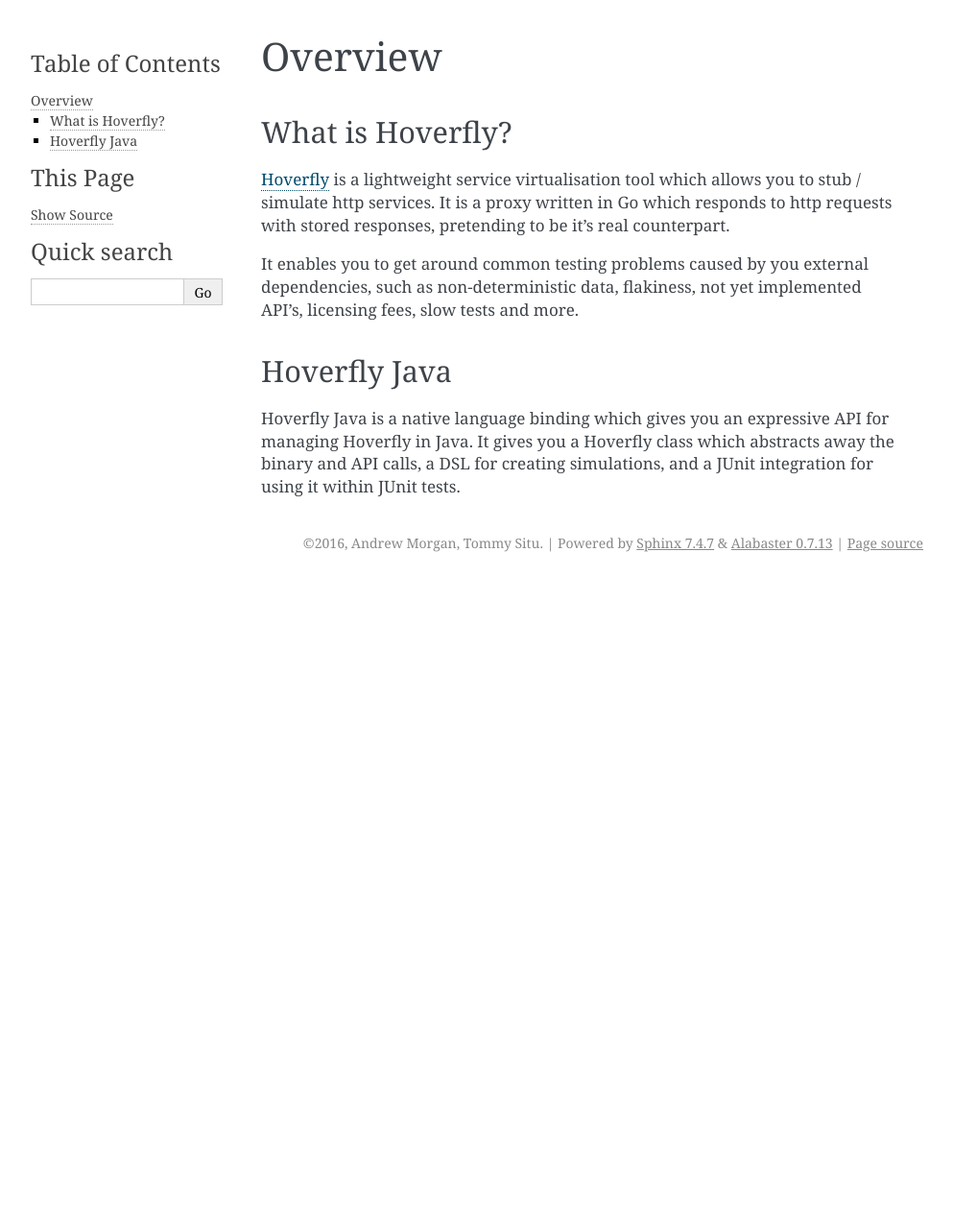
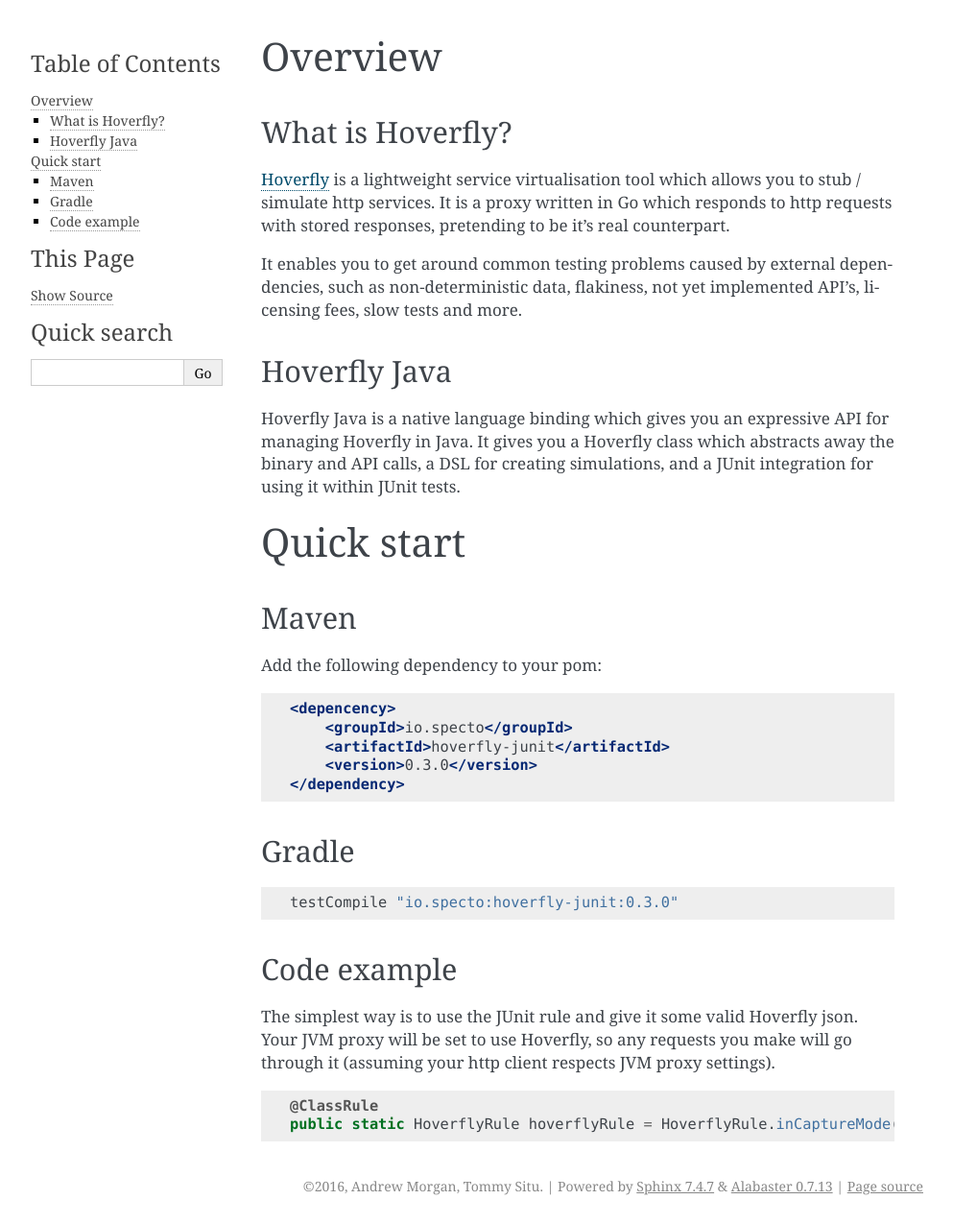
Before and after one commit to tommysitu/hoverfly-java, a Sphinx documentation site: the page built from docs/index.rst, in a window 1280 px wide. Shown: the whole page at 96% size, without its empty margins (148-1141 px from the left). Built offline with Sphinx 7.4.7, drawn with Linux system fonts in a browser that asks for light colours; before the commit the page ends 900 px from its top, so only the background shows below that.

Commit message:
Moved quickstart to index.rst

```diff
--- a/docs/index.rst
+++ b/docs/index.rst
@@ -5,9 +5,43 @@
 
 `Hoverfly <http://hoverfly.io>`_ is a lightweight service virtualisation tool which allows you to stub / simulate http services. It is a proxy written in Go which responds to http requests with stored responses, pretending to be it's real counterpart.
 
-It enables you to get around common testing problems caused by you external dependencies, such as non-deterministic data, flakiness, not yet implemented API's, licensing fees, slow tests and more.
+It enables you to get around common testing problems caused by external dependencies, such as non-deterministic data, flakiness, not yet implemented API's, licensing fees, slow tests and more.
 
 Hoverfly Java
 =============
 
 Hoverfly Java is a native language binding which gives you an expressive API for managing Hoverfly in Java.  It gives you a Hoverfly class which abstracts away the binary and API calls, a DSL for creating simulations, and a JUnit integration for using it within JUnit tests.
+
+
+Quick start
+###########
+
+Maven
+=====
+
+Add the following dependency to your pom:
+
+.. code-block:: xml
+
+    <depencency>
+        <groupId>io.specto</groupId>
+        <artifactId>hoverfly-junit</artifactId>
+        <version>0.3.0</version>
+    </dependency>
+
+Gradle
+======
+
+.. code-block:: groovy
+
+   testCompile "io.specto:hoverfly-junit:0.3.0"
+
+Code example
+============
+
+The simplest way is to use the JUnit rule and give it some valid Hoverfly json.  Your JVM proxy will be set to use Hoverfly, so any requests you make will go through it (assuming your http client respects JVM proxy settings).
+
+.. code-block:: java
+
+    @ClassRule
+    public static HoverflyRule hoverflyRule = HoverflyRule.inCaptureMode("test-service.json");
```
Also changed, not shown: docs/quick-start.rst (deleted, +0 -18 lines).
